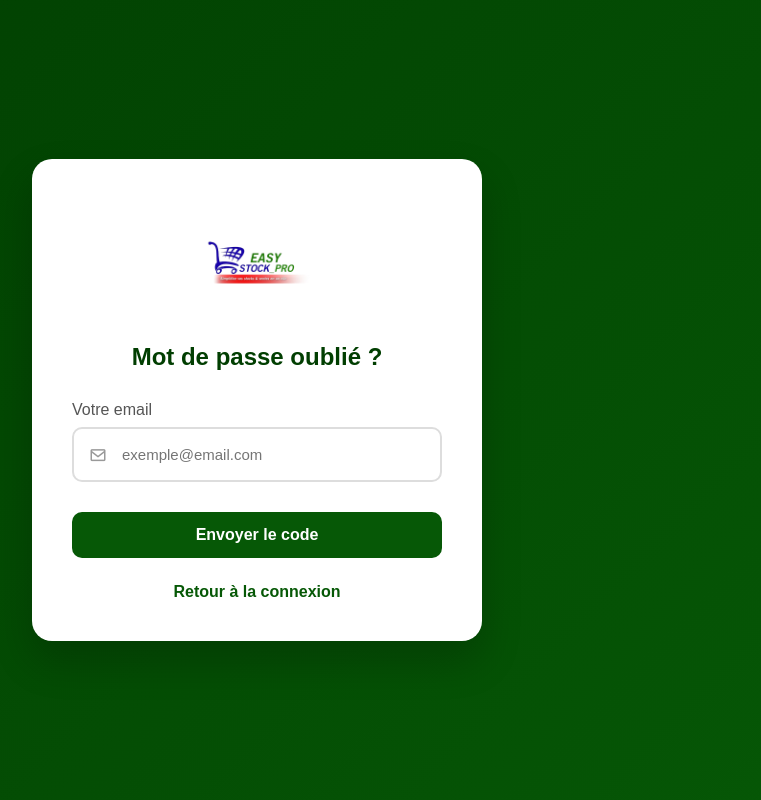
After one commit to Legamin74/Easy_Stock_Pro, a PHP site: page /mot_de_passe_oublie.php in a window 1280 px wide. The commit adds this page. Shown: the whole page, without its empty margins (383-1144 px from the left). Run offline with PHP 8.4, Linux system fonts and the light colour scheme.

Commit message:
Ajout du système de récupération de mot de passe

```diff
--- a/model/fonction.php
+++ b/model/fonction.php
@@ -1,7 +1,7 @@
 <?php
 include 'connexion.php';
 
-// ================= ARTICLES =================
+// ARTICLES
 function getArticle($id = null, $inclure_archives = false)
 {
     global $connexion;
@@ -249,7 +249,7 @@ function getLastVentes($limit = 10) {
 function getTopVentes($limit = 10) {
     global $connexion;
 
-    // ✅ Forcer la limite en entier
+    // Forcer la limite en entier
     $limit = (int)$limit;
 
     $sql = "SELECT
@@ -262,7 +262,7 @@ function getTopVentes($limit = 10) {
             WHERE v.etat = '1'
             GROUP BY a.id, a.nom_article
             ORDER BY total_ca DESC
-            LIMIT $limit"; // ✅ Plus de ? ou :limit
+            LIMIT $limit"; //  Plus de ? ou :limit
 
     $stmt = $connexion->prepare($sql);
     $stmt->execute();
@@ -356,7 +356,7 @@ function getRecuVente($id_vente) {
     return $stmt->fetch(PDO::FETCH_ASSOC);
 }
 
-// ================= FOURNISSEURS =================
+//  FOURNISSEURS
 function getFournisseur($id = null)
 {
     global $connexion;
@@ -389,7 +389,7 @@ function getFournisseurArchive() {
     return $req->fetchAll(PDO::FETCH_ASSOC);
 }
 
-// ================= COMMANDES =================
+// COMMANDES
 function getCommande($id = null)
 {
     global $connexion;
@@ -656,7 +656,7 @@ function getAllCommande()
     return $req->fetch();
 }
 
-// ================= STATISTIQUES =================
+//  STATISTIQUES
 function getAllVente() {
     global $connexion;
     $sql = "SELECT v.*,
@@ -673,7 +673,7 @@ function getAllVente() {
     $req->execute();
     $result = $req->fetchAll(PDO::FETCH_ASSOC);
 
-    // ✅ Si vide, retourne un tableau vide (évite les erreurs)
+    //  Si vide, retourne un tableau vide (évite les erreurs)
     return $result ?: [];
 }
 function getVentesDuJour() {
@@ -727,7 +727,7 @@ function getCA()
     return $result['prix'] ? (float) $result['prix'] : 0;
 }
 
-// ================= CATÉGORIES =================
+// CATÉGORIES
 function getCategorie($id = null)
 {
     global $connexion;
@@ -745,7 +745,7 @@ function getCategorie($id = null)
     return $req->fetchAll(PDO::FETCH_ASSOC);
 }
 
-// ================= MODULE STOCK =================
+//  MODULE STOCK
 function getTotalArticles() {
     $sql = "SELECT COUNT(*) AS total FROM article WHERE statut = 'actif'";
     $req = $GLOBALS['connexion']->prepare($sql);
@@ -835,7 +835,7 @@ function getAlertesStock() {
     return $req->fetchAll(PDO::FETCH_ASSOC);
 }
 
-// ================= MOUVEMENTS DE STOCK =================
+// MOUVEMENTS DE STOCK
 function ajouterEntreeStock($id_article, $quantite, $motif = 'Entrée de stock') {
     $connexion = $GLOBALS['connexion'];
 
@@ -974,7 +974,7 @@ function getMouvementsStockFiltres($filtres = []) {
     return $req->fetchAll(PDO::FETCH_ASSOC);
 }
 
-// ================= MODULE UTILISATEURS =================
+// MODULE UTILISATEURS
 function verifierAdminExiste() {
     $sql = "SELECT COUNT(*) as nbre FROM utilisateur WHERE role = 'admin'";
     $req = $GLOBALS['connexion']->prepare($sql);
@@ -1191,52 +1191,8 @@ function formatNumeroRecu($numero) {
     return $format;
 }
 
-// ================= UPLOAD LOGO =================
-function uploadLogo($fichier) {
-    $dossier = __DIR__ . '/../public/uploads/logo/';
 
-    if (!file_exists($dossier)) {
-        mkdir($dossier, 0777, true);
-    }
-
-    if (!is_writable($dossier)) {
-        error_log(" Dossier non accessible en écriture : " . $dossier);
-        return ['success' => false, 'message' => ' Erreur serveur : dossier non accessible'];
-    }
-
-    $extensions = ['jpg', 'jpeg', 'png', 'gif', 'webp'];
-    $extension = strtolower(pathinfo($fichier['name'], PATHINFO_EXTENSION));
-
-    if (!in_array($extension, $extensions)) {
-        return ['success' => false, 'message' => ' Format non autorisé (jpg, png, gif, webp)'];
-    }
-
-    if ($fichier['size'] > 2 * 1024 * 1024) {
-        return ['success' => false, 'message' => ' Logo trop grand (max 2 Mo)'];
-    }
-
-    $nom_fichier = 'logo_' . date('Ymd_His') . '.' . $extension;
-    $chemin_complet = $dossier . $nom_fichier;
-
-    if (move_uploaded_file($fichier['tmp_name'], $chemin_complet)) {
-        setConfig('entreprise_logo', 'uploads/logo/' . $nom_fichier);
-
-        $ancien_logo = getConfig('entreprise_logo');
-        if ($ancien_logo && $ancien_logo != 'logo-removebg-preview.png') {
-            $ancien_chemin = __DIR__ . '/../public/' . $ancien_logo;
-            if (file_exists($ancien_chemin)) {
-                unlink($ancien_chemin);
-            }
-        }
-
-        return ['success' => true, 'message' => ' Logo uploadé avec succès'];
-    } else {
-        $erreur = $_FILES['logo']['error'] ?? 'Erreur inconnue';
-        error_log(" Erreur upload : " . $erreur);
-        return ['success' => false, 'message' => ' Erreur lors du déplacement du fichier'];
-    }
-}
-// ========== DONNÉES POUR GRAPHIQUES ==========
+//  DONNÉES POUR GRAPHIQUES
 
 /**
  * Ventes des 7 derniers jours
@@ -1362,4 +1318,92 @@ function filtrerVentes($filtres) {
     $req->execute($params);
     return $req->fetchAll(PDO::FETCH_ASSOC);
 }
+
+// RÉCUPÉRATION MOT DE PASSE
+
+
+function genererCodeRecuperation() {
+    return str_pad(random_int(0, 999999), 6, '0', STR_PAD_LEFT);
+}
+
+
+
+
+function envoyerEmailRecuperation($email, $code) {
+    //  Mode DEBUG : on retourne le code pour l'afficher
+    error_log(" Code de récupération pour $email : $code");
+    return $code;
+}
+
+
+function demanderCodeRecuperation($email) {
+    global $connexion;
+
+    if (!emailExiste($email)) {
+        return ['success' => false, 'message' => 'Aucun compte trouvé avec cet email'];
+    }
+
+    // Générer code à 6 chiffres
+    $code = genererCodeRecuperation();
+    $expire = date('Y-m-d H:i:s', strtotime('+15 minutes'));
+    $ip = $_SERVER['REMOTE_ADDR'] ?? '';
+
+    // Invalider les anciens codes
+    $sql = "UPDATE password_reset SET utilise = 1 WHERE email = ? AND utilise = 0";
+    $req = $connexion->prepare($sql);
+    $req->execute([$email]);
+
+    // Enregistrer le nouveau code
+    $sql = "INSERT INTO password_reset (email, code, expire, ip_address) VALUES (?, ?, ?, ?)";
+    $req = $connexion->prepare($sql);
+    $req->execute([$email, $code, $expire, $ip]);
+
+    // Envoyer l'email (mode DEBUG)
+    $code_envoye = envoyerEmailRecuperation($email, $code);
+
+    return [
+        'success' => true,
+        'message' => ' Code envoyé sur votre adresse email',
+        'code_debug' => $code // Pour affichage temporaire
+    ];
+}
+
+
+function verifierCodeRecuperation($email, $code) {
+    global $connexion;
+
+    $sql = "SELECT * FROM password_reset
+            WHERE email = ?
+            AND code = ?
+            AND utilise = 0
+            AND expire > NOW()
+            ORDER BY date_demande DESC
+            LIMIT 1";
+
+    $req = $connexion->prepare($sql);
+    $req->execute([$email, $code]);
+    $reset = $req->fetch(PDO::FETCH_ASSOC);
+
+    if ($reset) {
+        // Marquer le code comme utilisé
+        $sql = "UPDATE password_reset SET utilise = 1 WHERE id = ?";
+        $req = $connexion->prepare($sql);
+        $req->execute([$reset['id']]);
+
+        return ['success' => true, 'message' => 'Code valide'];
+    }
+
+    return ['success' => false, 'message' => ' Code invalide ou expiré'];
+}
+
+
+function reinitialiserMotDePasse($email, $nouveau_password) {
+    global $connexion;
+
+    $password_hash = password_hash($nouveau_password, PASSWORD_DEFAULT);
+
+    $sql = "UPDATE utilisateur SET password = ? WHERE email = ? AND statut = 'actif'";
+    $req = $connexion->prepare($sql);
+    return $req->execute([$password_hash, $email]);
+}
 ?>
--- /dev/null
+++ b/vue/mot_de_passe_oublie.php
@@ -0,0 +1,268 @@
+<?php
+session_start();
+require_once '../model/fonction.php';
+
+$step = $_GET['step'] ?? 'demande';
+$email = $_SESSION['reset_email'] ?? '';
+$message = null;
+$type = null;
+
+// ÉTAPE 1 : Demande de code
+if ($_SERVER['REQUEST_METHOD'] === 'POST' && isset($_POST['demande'])) {
+    $email = $_POST['email'];
+    $resultat = demanderCodeRecuperation($email);
+
+    if ($resultat['success']) {
+        $_SESSION['reset_email'] = $email;
+        $step = 'verification';
+        $message = " Code envoyé à $email";
+        $type = 'success';
+        $debug_code = $resultat['code_debug'] ?? '';
+    } else {
+        $message = $resultat['message'];
+        $type = 'danger';
+    }
+}
+
+// ÉTAPE 2 : Vérification du code
+if ($_SERVER['REQUEST_METHOD'] === 'POST' && isset($_POST['verifier'])) {
+    $code = $_POST['code'];
+    $email = $_SESSION['reset_email'];
+
+    $resultat = verifierCodeRecuperation($email, $code);
+
+    if ($resultat['success']) {
+        $step = 'nouveau_mot_de_passe';
+        $message = " Code valide. Choisissez un nouveau mot de passe.";
+        $type = 'success';
+    } else {
+        $message = $resultat['message'];
+        $type = 'danger';
+    }
+}
+
+// ÉTAPE 3 : Nouveau mot de passe
+if ($_SERVER['REQUEST_METHOD'] === 'POST' && isset($_POST['reinitialiser'])) {
+    $email = $_SESSION['reset_email'];
+    $nouveau = $_POST['nouveau_password'];
+    $confirm = $_POST['confirm_password'];
+
+    if ($nouveau !== $confirm) {
+        $message = " Les mots de passe ne correspondent pas";
+        $type = 'danger';
+    } elseif (strlen($nouveau) < 6) {
+        $message = " Le mot de passe doit contenir au moins 6 caractères";
+        $type = 'danger';
+    } else {
+        $resultat = reinitialiserMotDePasse($email, $nouveau);
+
+        if ($resultat) {
+            $message = " Mot de passe réinitialisé ! Vous pouvez vous connecter.";
+            $type = 'success';
+            $step = 'termine';
+            unset($_SESSION['reset_email']);
+        } else {
+            $message = " Erreur lors de la réinitialisation";
+            $type = 'danger';
+        }
+    }
+}
+?>
+<!DOCTYPE html>
+<html lang="fr">
+<head>
+    <meta charset="UTF-8">
+    <meta name="viewport" content="width=device-width, initial-scale=1.0">
+    <title>Mot de passe oublié - EasyStock_Pro</title>
+    <link href="https://unpkg.com/boxicons@2.0.7/css/boxicons.min.css" rel="stylesheet">
+    <style>
+        * {
+            margin: 0;
+            padding: 0;
+            box-sizing: border-box;
+            font-family: "Poppins", sans-serif;
+        }
+        body {
+            background: linear-gradient(135deg, rgb(1, 62, 1) 0%, rgb(6, 88, 6) 100%);
+            min-height: 100vh;
+            display: flex;
+            align-items: center;
+            justify-content: center;
+            padding: 20px;
+        }
+        .container {
+            background: white;
+            border-radius: 20px;
+            padding: 40px;
+            width: 100%;
+            max-width: 450px;
+            box-shadow: 0 20px 40px rgba(0,0,0,0.2);
+        }
+        .header {
+            text-align: center;
+            margin-bottom: 30px;
+        }
+        .header img {
+            width: 120px;
+            margin-bottom: 20px;
+        }
+        .header h2 {
+            color: rgb(1, 62, 1);
+            margin-bottom: 5px;
+        }
+        .form-group {
+            margin-bottom: 20px;
+        }
+        .form-group label {
+            display: block;
+            margin-bottom: 8px;
+            font-weight: 500;
+            color: #555;
+        }
+        .input-group {
+            display: flex;
+            align-items: center;
+            border: 2px solid #ddd;
+            border-radius: 10px;
+            padding: 5px 15px;
+            transition: 0.3s;
+        }
+        .input-group:focus-within {
+            border-color: rgb(6, 88, 6);
+            box-shadow: 0 0 0 3px rgba(6, 88, 6, 0.1);
+        }
+        .input-group i {
+            color: #999;
+            font-size: 18px;
+        }
+        .input-group input {
+            width: 100%;
+            padding: 12px 15px;
+            border: none;
+            outline: none;
+            font-size: 15px;
+        }
+        .btn {
+            width: 100%;
+            background: rgb(6, 88, 6);
+            color: white;
+            border: none;
+            padding: 14px;
+            border-radius: 10px;
+            font-size: 16px;
+            font-weight: 600;
+            cursor: pointer;
+            transition: 0.3s;
+            margin-top: 10px;
+        }
+        .btn:hover {
+            background: rgb(1, 62, 1);
+            transform: translateY(-2px);
+        }
+        .alert {
+            padding: 15px;
+            border-radius: 10px;
+            margin-bottom: 25px;
+            color: white;
+        }
+        .alert.success {
+            background: #2bd47d;
+        }
+        .alert.danger {
+            background: #f44336;
+        }
+        .back-link {
+            text-align: center;
+            margin-top: 25px;
+        }
+        .back-link a {
+            color: rgb(6, 88, 6);
+            text-decoration: none;
+            font-weight: 600;
+        }
+        .code-debug {
+            background: #fff3cd;
+            border: 1px solid #ffeeba;
+            color: #856404;
+            padding: 15px;
+            border-radius: 10px;
+            margin-top: 20px;
+            font-size: 24px;
+            text-align: center;
+            font-weight: bold;
+            letter-spacing: 8px;
+        }
+    </style>
+</head>
+<body>
+    <div class="container">
+        <div class="header">
+            <img src="../public/img/logo-removebg-preview.png" alt="EasyStock_Pro">
+            <h2>Mot de passe oublié ?</h2>
+        </div>
+
+        <?php if ($message): ?>
+            <div class="alert <?= $type ?>"><?= $message ?></div>
+        <?php endif; ?>
+
+        <?php if (isset($debug_code) && $step == 'verification'): ?>
+            <div class="code-debug"> CODE : <?= $debug_code ?></div>
+        <?php endif; ?>
+
+        <?php if ($step == 'demande'): ?>
+            <form method="POST">
+                <div class="form-group">
+                    <label> Votre email</label>
+                    <div class="input-group">
+                        <i class="bx bx-envelope"></i>
+                        <input type="email" name="email" placeholder="exemple@email.com" required>
+                    </div>
+                </div>
+                <button type="submit" name="demande" class="btn">Envoyer le code</button>
+            </form>
+
+        <?php elseif ($step == 'verification'): ?>
+            <form method="POST">
+                <div class="form-group">
+                    <label> Code à 6 chiffres</label>
+                    <div class="input-group">
+                        <i class="bx bx-lock"></i>
+                        <input type="text" name="code" placeholder="123456" maxlength="6" required>
+                    </div>
+                </div>
+                <button type="submit" name="verifier" class="btn">Vérifier</button>
+            </form>
+
+        <?php elseif ($step == 'nouveau_mot_de_passe'): ?>
+            <form method="POST">
+                <div class="form-group">
+                    <label> Nouveau mot de passe</label>
+                    <div class="input-group">
+                        <i class="bx bx-lock"></i>
+                        <input type="password" name="nouveau_password" placeholder="••••••••" required minlength="6">
+                    </div>
+                </div>
+                <div class="form-group">
+                    <label> Confirmer</label>
+                    <div class="input-group">
+                        <i class="bx bx-lock-alt"></i>
+                        <input type="password" name="confirm_password" placeholder="••••••••" required minlength="6">
+                    </div>
+                </div>
+                <button type="submit" name="reinitialiser" class="btn">Réinitialiser</button>
+            </form>
+
+        <?php elseif ($step == 'termine'): ?>
+            <div style="text-align: center; padding: 20px;">
+                <i class="bx bx-check-circle" style="font-size: 80px; color: #2bd47d;"></i>
+
+                <a href="login.php" class="btn">Se connecter</a>
+            </div>
+        <?php endif; ?>
+
+        <div class="back-link">
+            <a href="login.php"> Retour à la connexion</a>
+        </div>
+    </div>
+</body>
+</html>
```
Also changed, not shown: vue/login.php (+7 -1 lines).
